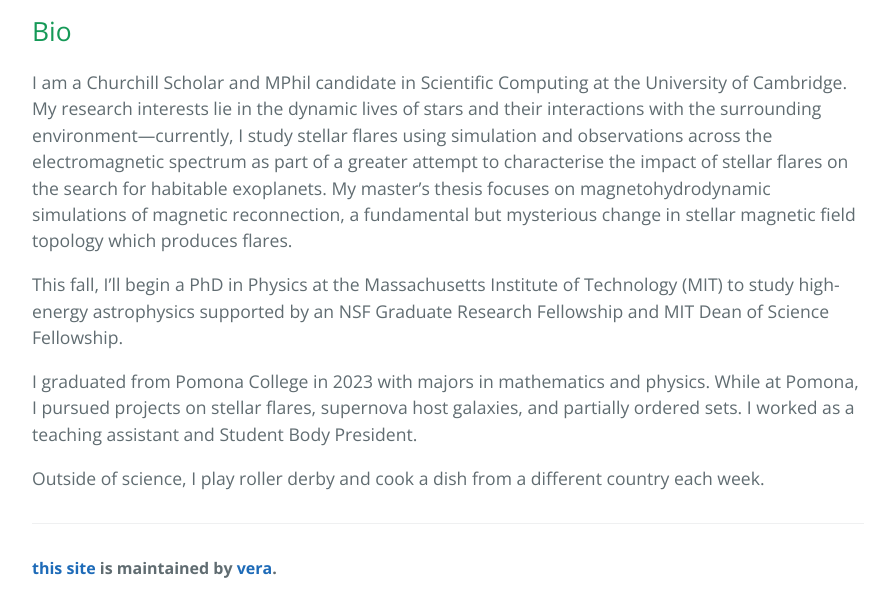
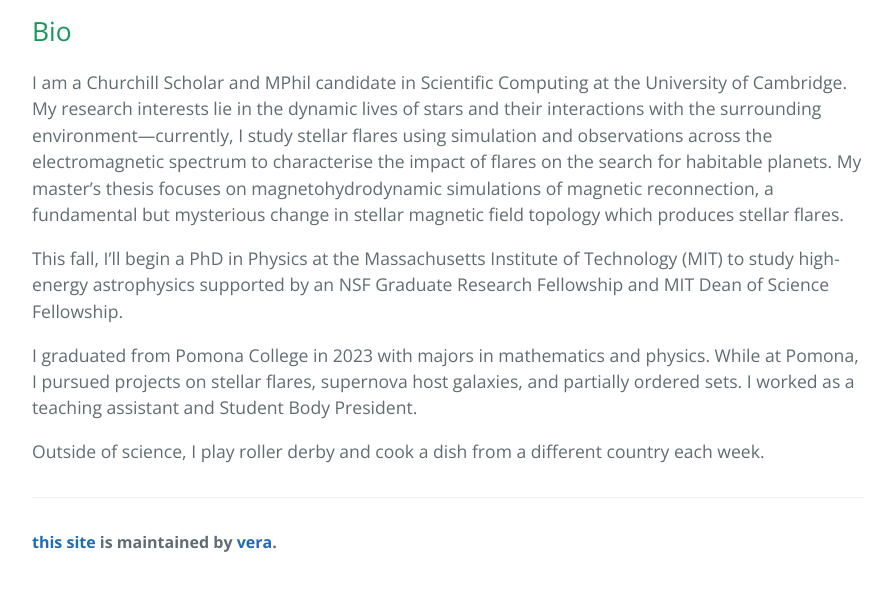
Before and after one commit to veraberger/veraberger.github.io, a Jekyll site: the page built from index.md, in a window 1280 px wide. Shown: the part 682-1294 px from the top of the page, without its empty margins (192-1084 px from the left). Built offline with Jekyll 4.4.1, drawn with Linux system fonts in a browser that asks for light colours; after the commit the page ends 1268 px from its top, so only the background shows below that.

Commit message:
Update index.md

```diff
--- a/index.md
+++ b/index.md
@@ -10,7 +10,7 @@ filename: index
 </div>
 
 ## Bio
-I am a Churchill Scholar and MPhil candidate in Scientific Computing at the University of Cambridge. My research interests lie in the dynamic lives of stars and their interactions with the surrounding environment—currently, I study stellar flares using simulation and observations across the electromagnetic spectrum as part of a greater attempt to characterise the impact of stellar flares on the search for habitable exoplanets. My master's thesis focuses on magnetohydrodynamic simulations of magnetic reconnection, a fundamental but mysterious change in stellar magnetic field topology which produces flares.
+I am a Churchill Scholar and MPhil candidate in Scientific Computing at the University of Cambridge. My research interests lie in the dynamic lives of stars and their interactions with the surrounding environment—currently, I study stellar flares using simulation and observations across the electromagnetic spectrum to characterise the impact of flares on the search for habitable planets. My master's thesis focuses on magnetohydrodynamic simulations of magnetic reconnection, a fundamental but mysterious change in stellar magnetic field topology which produces stellar flares.
 
 This fall, I'll begin a PhD in Physics at the Massachusetts Institute of Technology (MIT) to study high-energy astrophysics supported by an NSF Graduate Research Fellowship and MIT Dean of Science Fellowship.
 
```
